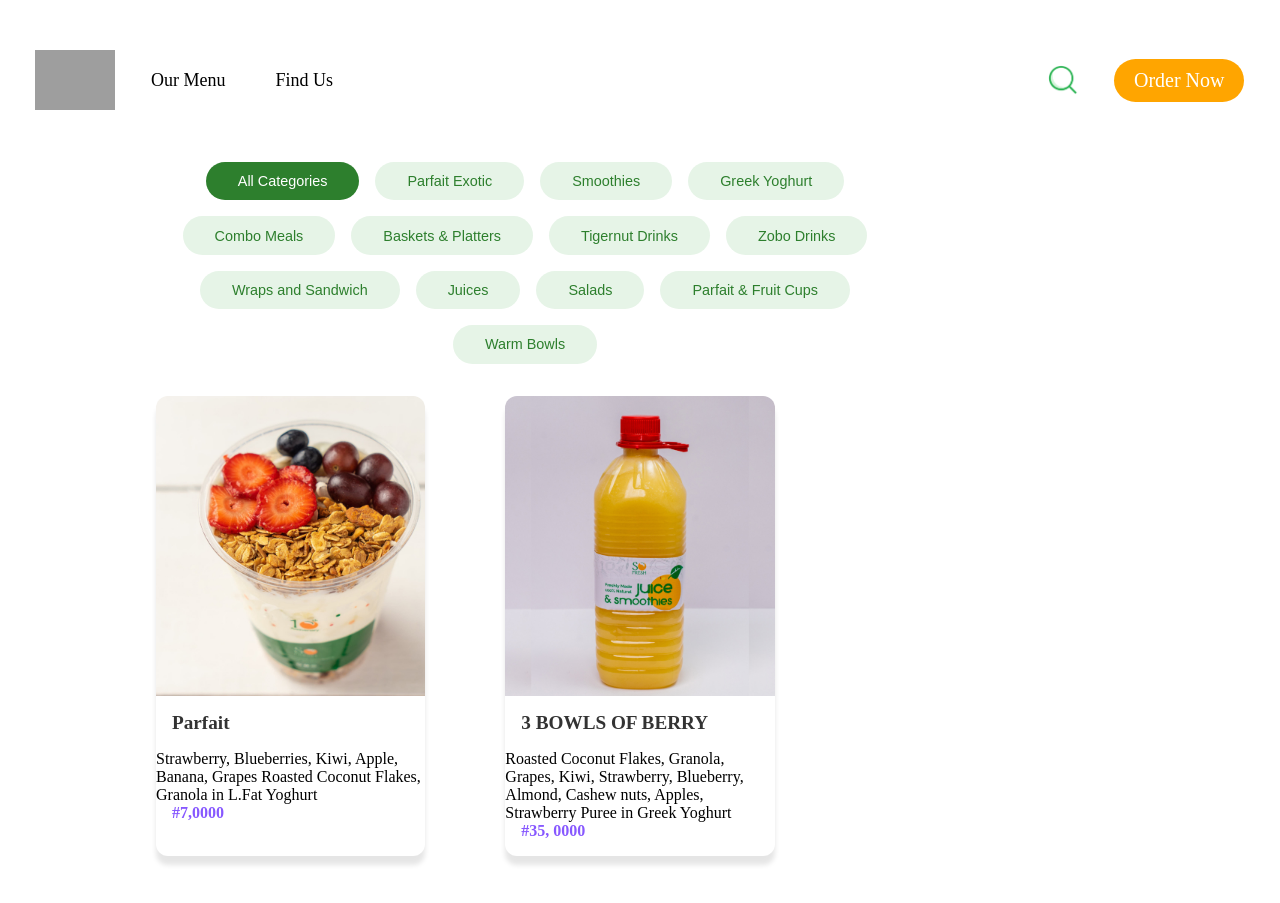
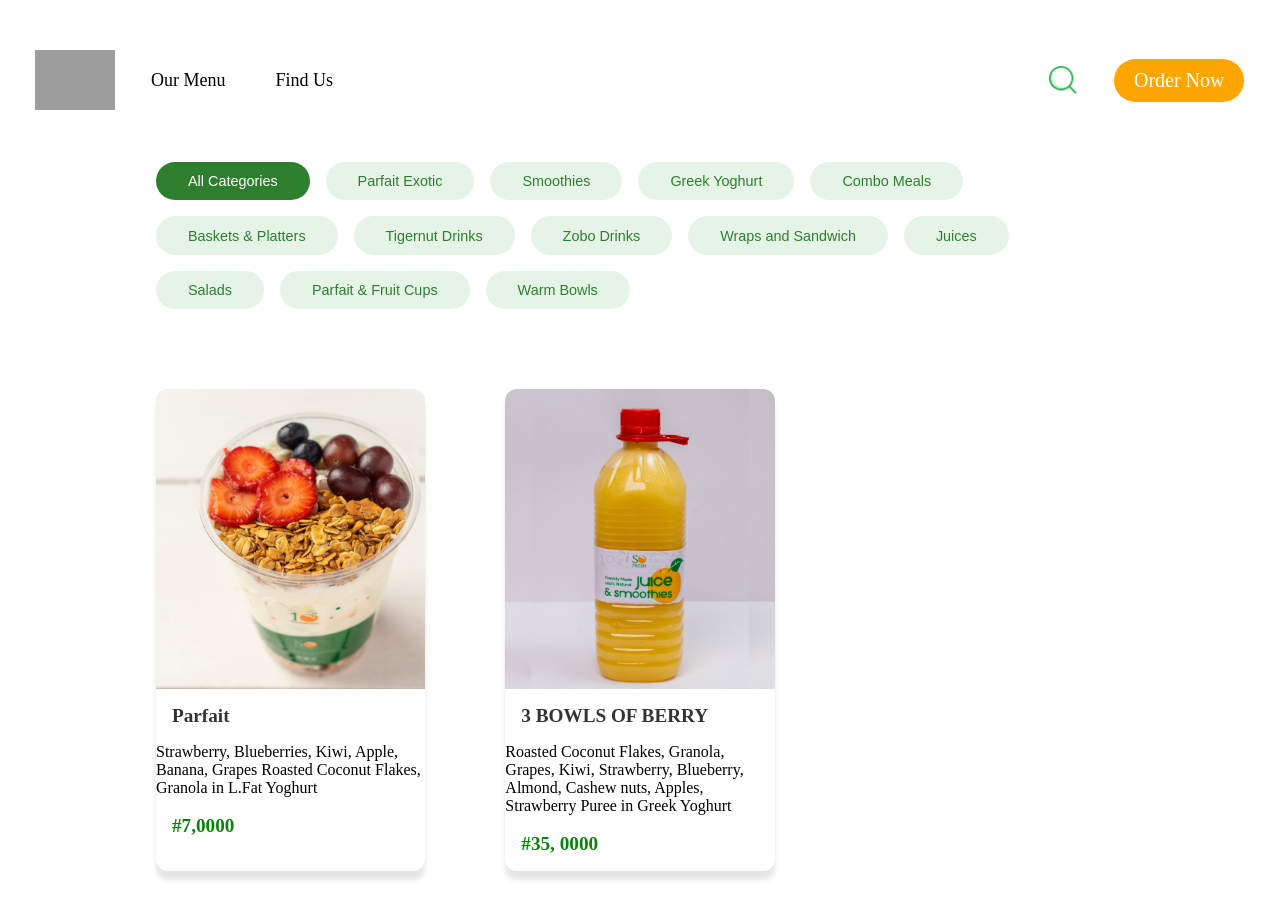
Before and after one commit to Assumpta-Chinonso1/sofresh-food-website, a React (Vite) app: page /menu in a window 1280 px wide. Built offline with nearby package versions, Linux system fonts and the light colour scheme; grey boxes are pictures that could not be loaded.

Commit message:
new feature: Add hover effect to menu items changes: on Menu.css and Menu.jsx

```diff
--- a/src/Menu/Menu.css
+++ b/src/Menu/Menu.css
@@ -7,18 +7,16 @@
 
 /* Category Buttons */
 .category-menu {
-  margin-bottom: 2rem;
+  margin-bottom: 5rem;
 }
 
 .category-buttons {
   display: flex;
   flex-wrap: wrap;
-  flex: 60%;
   gap: 1rem;
-  justify-content: center;
-  white-space: nowrap;
-  padding-right: 200px;
-  margin-right: 30px;
+  justify-content: flex-start;
+  overflow-x: auto;
+ bottom: 9rem;
 
 }
 
@@ -33,6 +31,15 @@
   border-radius: 1000px;
   cursor: pointer;
   transition: all 0.3s ease;
+}
+
+.category-buttons::-webkit-scrollbar {
+  height: 60px;
+}
+
+.category-buttons::-webkit-scrollbar-thumb {
+  background-color: #2d7f2d;
+  border-radius: 3px;
 }
 
 .category-buttons button:hover {
@@ -90,6 +97,8 @@
 
 .menu_amount {
   font-weight: 700;
-  color: #8758ff;
+  margin: 0 1rem 1rem;
+  font-size: 1.2rem;
+  color: rgb(9, 132, 9);
   margin: 0 1rem 1rem;
 }
--- a/src/Menu/Menu.jsx
+++ b/src/Menu/Menu.jsx
@@ -50,6 +50,7 @@ const Menu = () => {
             <img src={item.menu_i} alt={item.menu_n} className="menu_i" />
             <h3 className="menu_n">{item.menu_n}</h3>
             <p className="menu_d">{item.menu_d}</p>
+            <br />
             <span className="menu_amount">{item.menu_amount}</span>
           </div>
         ))}
```
